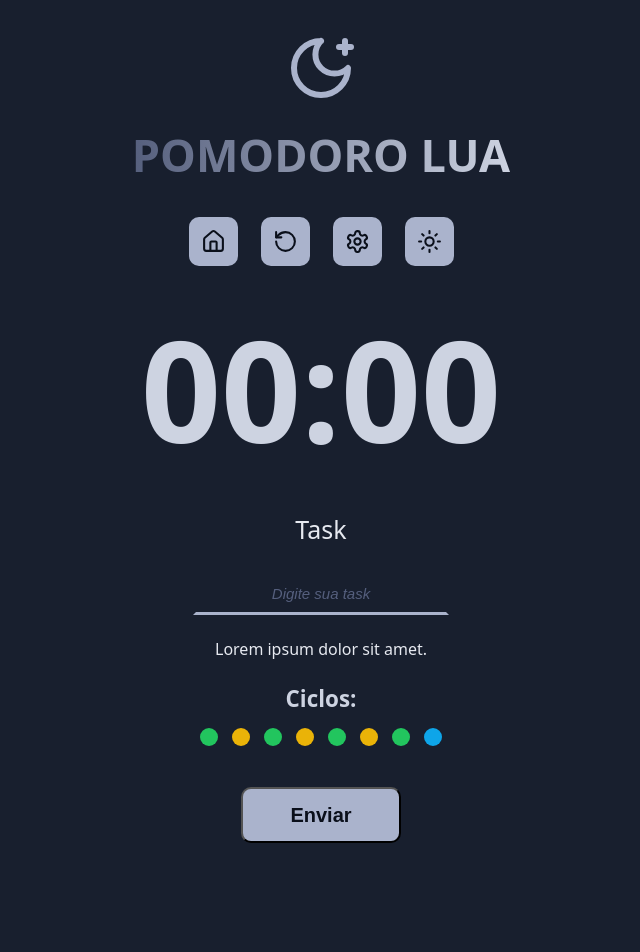
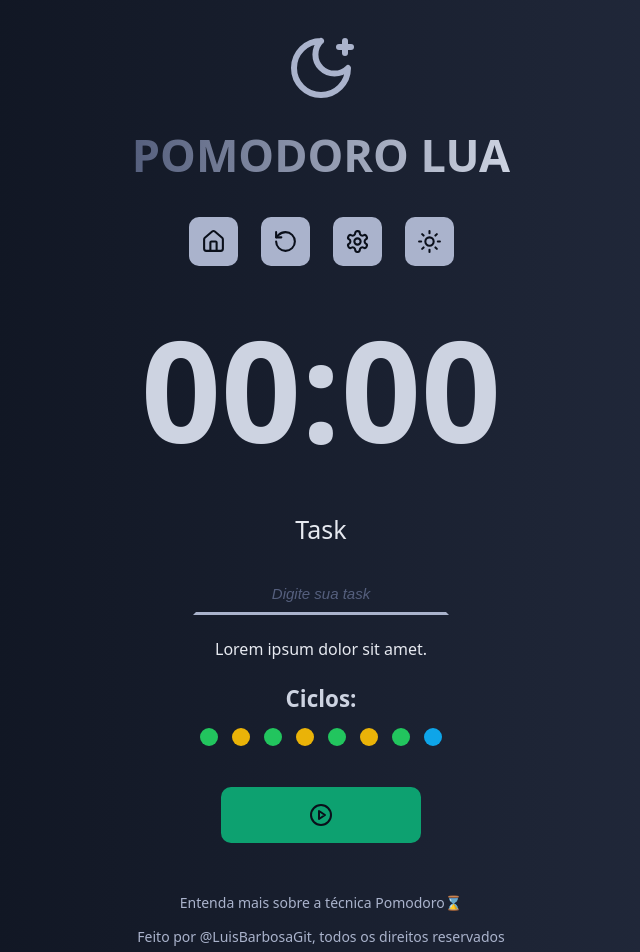
Before and after one commit to LuisBarbosaGit/pomodoro-Lua, a React (Vite) app: page / in a window 1280 px wide. Shown: the top 952 px of the page, without its empty margins (319-959 px from the left). Before the commit the page ends 893 px from the top, so only its background shows below. Built offline with nearby package versions, Linux system fonts and the light colour scheme.

Commit message:
Finalizando Layout

```diff
--- a/package.json
+++ b/package.json
@@ -7,7 +7,9 @@
     "dev": "vite",
     "build": "tsc -b && vite build",
     "lint": "eslint .",
-    "preview": "vite preview"
+    "preview": "vite preview",
+    "predeploy": "npm run build",
+    "deploy": "gh-pages -d dist"
   },
   "dependencies": {
     "lucide-react": "^0.511.0",
@@ -22,6 +24,7 @@
     "eslint": "^9.25.0",
     "eslint-plugin-react-hooks": "^5.2.0",
     "eslint-plugin-react-refresh": "^0.4.19",
+    "gh-pages": "^6.3.0",
     "globals": "^16.0.0",
     "typescript": "~5.8.3",
     "typescript-eslint": "^8.30.1",
--- a/src/App.tsx
+++ b/src/App.tsx
@@ -1,5 +1,6 @@
 import { Container } from './components/Container';
 import { CountDown } from './components/CountDown';
+import { Footer } from './components/Footer';
 import { FormHome } from './components/FormHome';
 import { Input } from './components/Input';
 import { Logo } from './components/Logo';
@@ -30,6 +31,9 @@ export function App() {
               />
             </FormHome>
       </Container>
+      <Container>
+            <Footer/>
+      </Container>
     </>
   );
 }
--- /dev/null
+++ b/src/components/DefaultButton/Style.module.css
@@ -0,0 +1,31 @@
+.button {
+  margin: 1.8rem;
+  width: 20rem;
+  height: 5.6rem;
+  padding: 1.2rem;
+  border-radius: 10px;
+  transition: all 0.1s ease-in-out;
+  border: none;
+  display: flex;
+  align-items: center;
+  justify-content: center;
+}
+
+.button svg {
+  width: 2.4rem;
+  height: 2.4rem;
+  color: var(--text-over-primary);
+}
+
+.button:hover {
+  filter: brightness(80%);
+  cursor: pointer;
+}
+
+.green {
+  background: var(--primary);
+}
+
+.red {
+  background: var(--error);
+}
--- /dev/null
+++ b/src/components/DefaultButton/index.tsx
@@ -0,0 +1,14 @@
+import styles from './Style.module.css';
+
+type DefaultButtonProps = {
+  icon: React.ReactNode;
+  color: 'green' | 'red';
+};
+
+export function DefaultButton({ icon, color }: DefaultButtonProps) {
+  return (
+    <div>
+      <button className={`${styles.button} ${styles[color]} `}>{icon}</button>
+    </div>
+  );
+}
--- /dev/null
+++ b/src/components/Footer/Style.module.css
@@ -0,0 +1,19 @@
+.footer{
+  display: flex;
+  flex-direction: column;
+  font-size: 1.4rem;
+  align-items: center;
+  justify-content: center;
+  gap: 1.5rem;
+}
+
+.footer a{
+  color: var(--gray-300);
+  text-decoration: none;
+  transition: all 0.1s ease;
+}
+
+.footer a:hover{
+  filter: brightness(80%);
+  text-decoration: underline;
+}
--- /dev/null
+++ b/src/components/Footer/index.tsx
@@ -0,0 +1,11 @@
+import styles from './Style.module.css'
+
+export function Footer() {
+  return(
+    <div className={styles.footer}>
+      <a href="">Entenda mais sobre a técnica Pomodoro⌛</a>
+      <a href="">Feito por @LuisBarbosaGit, todos os direitos reservados</a>
+    </div>
+  )
+
+}
--- a/src/components/FormHome/Styles.module.css
+++ b/src/components/FormHome/Styles.module.css
@@ -1,4 +1,4 @@
-.form{
+.form {
   display: flex;
   align-items: center;
   justify-content: center;
@@ -6,27 +6,10 @@
   flex-direction: column;
 }
 
-.formRow{
+.formRow {
   display: flex;
   align-items: center;
   justify-content: center;
   gap: 2.3rem;
   flex-direction: column;
 }
-
-.enviar{
-  margin: 1.8rem;
-  width: 16rem;
-  height: 5.6rem;
-  border-radius: 10px;
-  background: var(--gray-300);
-  color: var(--text-over-primary);
-  font-size: 2rem;
-  font-weight: bold;
-  transition: all 0.1s ease;
-}
-
-.enviar:hover{
-  filter: brightness(80%);
-  cursor: pointer;
-}
--- a/src/components/FormHome/index.tsx
+++ b/src/components/FormHome/index.tsx
@@ -1,5 +1,7 @@
 import styles from './Styles.module.css';
 import { Cyrcle } from '../Cyrcle';
+import { DefaultButton } from '../DefaultButton';
+import { PlayCircleIcon } from 'lucide-react';
 
 type FormHomeProps = {
   children: React.ReactNode;
@@ -12,10 +14,8 @@ export function FormHome({ children }: FormHomeProps) {
       <div className={styles.formRow}>
         <p>Lorem ipsum dolor sit amet.</p>
       </div>
-      <Cyrcle/>
-      <div className={styles.formRow}>
-        <button className={styles.enviar}>Enviar</button>
-      </div>
+      <Cyrcle />
+      <DefaultButton icon={<PlayCircleIcon />} color='green' />
     </form>
   );
 }
--- a/src/styles/global.css
+++ b/src/styles/global.css
@@ -11,6 +11,6 @@ body{
     font-family: system-ui, -apple-system, BlinkMacSystemFont, 'Segoe UI',
     Roboto, Oxygen, Ubuntu, Cantarell, 'Open Sans', 'Helvetica Neue', sans-serif;
     font-size: 1.6rem;
-    background: var(--gray-800);
+    background: linear-gradient(90deg, var(--gray-900), var(--gray-700));
     color: var(--text-default);
 }
--- a/vite.config.ts
+++ b/vite.config.ts
@@ -3,5 +3,6 @@ import react from '@vitejs/plugin-react-swc'
 
 // https://vite.dev/config/
 export default defineConfig({
+  base: '/pomodoro-Lua/',
   plugins: [react()],
 })
```
Also changed, not shown: 1 other file (tests, documents, lock files or other folders).
